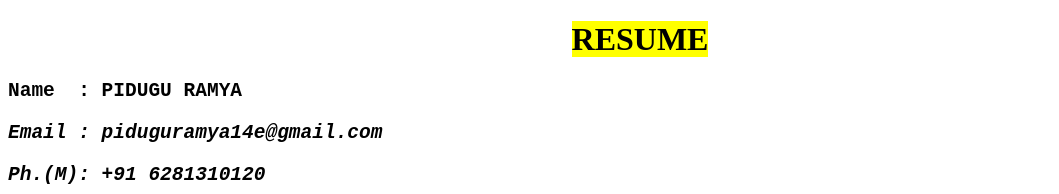
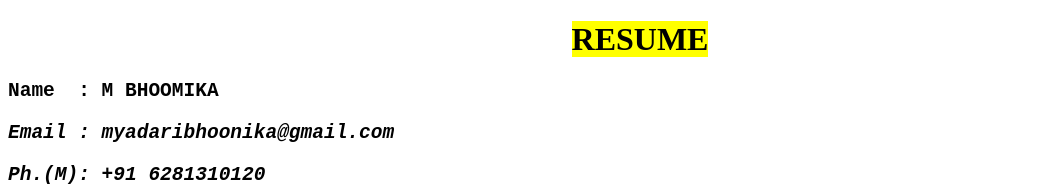
Before and after one commit to piduguramya/collabagain, a plain HTML site: page index.html in a window 1280 px wide. Shown: the top 194 px of the page, without its empty margins (0-1059 px from the left). Drawn offline with Linux system fonts and the light colour scheme.

Commit message:
bhoomika

```diff
--- a/index.html
+++ b/index.html
@@ -5,8 +5,8 @@
  </head>
  <body>
     <h1><center><mark>RESUME</mark></center></h1>
-    <h2><strong><pre><adress>Name  : PIDUGU RAMYA</adress></pre></strong></h2>
-    <h2><b><pre><address>Email : piduguramya14e@gmail.com</address></pre></b></h2>
+    <h2><strong><pre><adress>Name  : M BHOOMIKA</adress></pre></strong></h2>
+    <h2><b><pre><address>Email : myadaribhoonika@gmail.com</address></pre></b></h2>
     <h2><b><pre><address>Ph.(M): +91 6281310120</address></pre></b></h2>
      <h1><u>Career Objective:</u></h1>
       <p>To secure a position where I can utilize my skills to overcome the challenges and drive towards success. While further developing my professional      abilities.</p>
```
